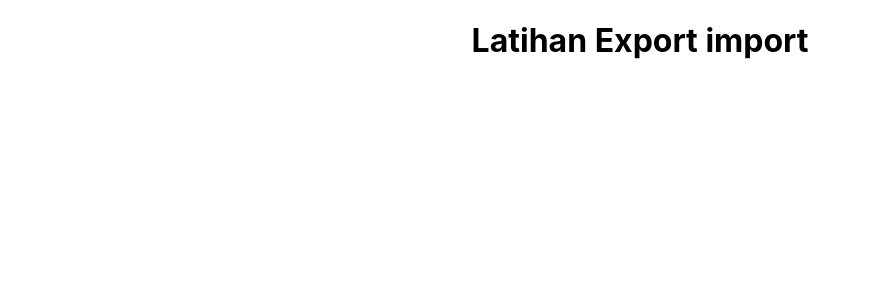
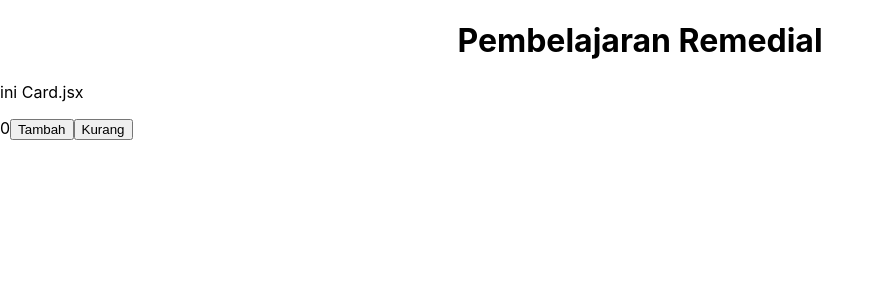
Before and after one commit to Wakype/belajar_reactjs, a React (Create React App) app: page / in a window 1280 px wide. Shown: the top 300 px of the page, without its empty margins (0-883 px from the left). Built offline with nearby package versions, Linux system fonts and the light colour scheme.

Commit message:
Pembelajaran Remedial

```diff
--- a/src/App.js
+++ b/src/App.js
@@ -1,12 +1,15 @@
-import React from "react"
-
+import React from "react";
+import Card from "./komponen/card";
 
 function App() {
-  return(
+  let [count, setCount] = React.useState(0);
+
+  return (
     <React.Fragment>
-      <h1 style={{textAlign: 'center'}}>Latihan Export import</h1>
+      <h1 style={{ textAlign: "center" }}>Pembelajaran Remedial</h1>
+      <Card count={count} setCount={setCount}/>
     </React.Fragment>
-  )
+  );
 }
 
-export default App
+export default App;
--- /dev/null
+++ b/src/komponen/card.jsx
@@ -0,0 +1,16 @@
+import React from "react";
+
+export default function Card({count, setCount}) {
+    let handleTambah = () => {
+        setCount(count + 1)
+    }
+
+  return (
+    <React.Fragment>
+      <p>ini Card.jsx</p>
+      {count}
+      <button onClick={handleTambah}>Tambah</button>
+      <button>Kurang</button>
+    </React.Fragment>
+  );
+}
```
